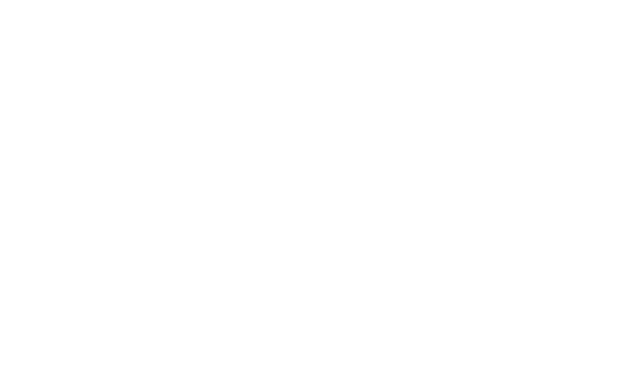
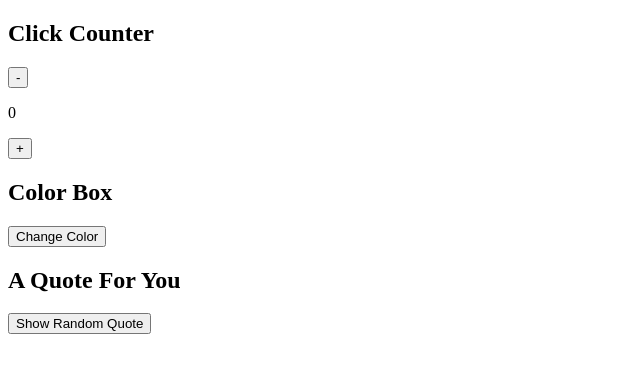
Before and after one commit to victosria/finalexamwd, a plain HTML site: page index.html in a window 1280 px wide. Shown: the whole page, without its empty margins (0-640 px from the left). Drawn offline with Linux system fonts and the light colour scheme.

Commit message:
{htmlstructure}

```diff
--- a/index.html
+++ b/index.html
@@ -7,6 +7,29 @@
   <link rel="stylesheet" href="style.css">
 </head>
 <body>
-      <script src="script.js"></script>
+  <div class="container">
+    <section class="section">
+      <h2>Click Counter</h2>
+      <div class="counter-controls">
+        <button id="decrease">-</button>
+        <p id="count">0</p>
+        <button id="increase">+</button>
+      </div>
+    </section>
+
+    <section class="section">
+      <h2>Color Box</h2>
+      <div id="colorBox"></div>
+      <button id="changeColor">Change Color</button>
+    </section>
+
+    <section class="section">
+      <h2>A Quote For You</h2>
+      <button id="showQuote">Show Random Quote</button>
+      <p id="quoteDisplay"></p>
+    </section>
+  </div>
+
+  <script src="script.js"></script>
 </body>
 </html>
```
Also changed, not shown: readme.txt (deleted).
